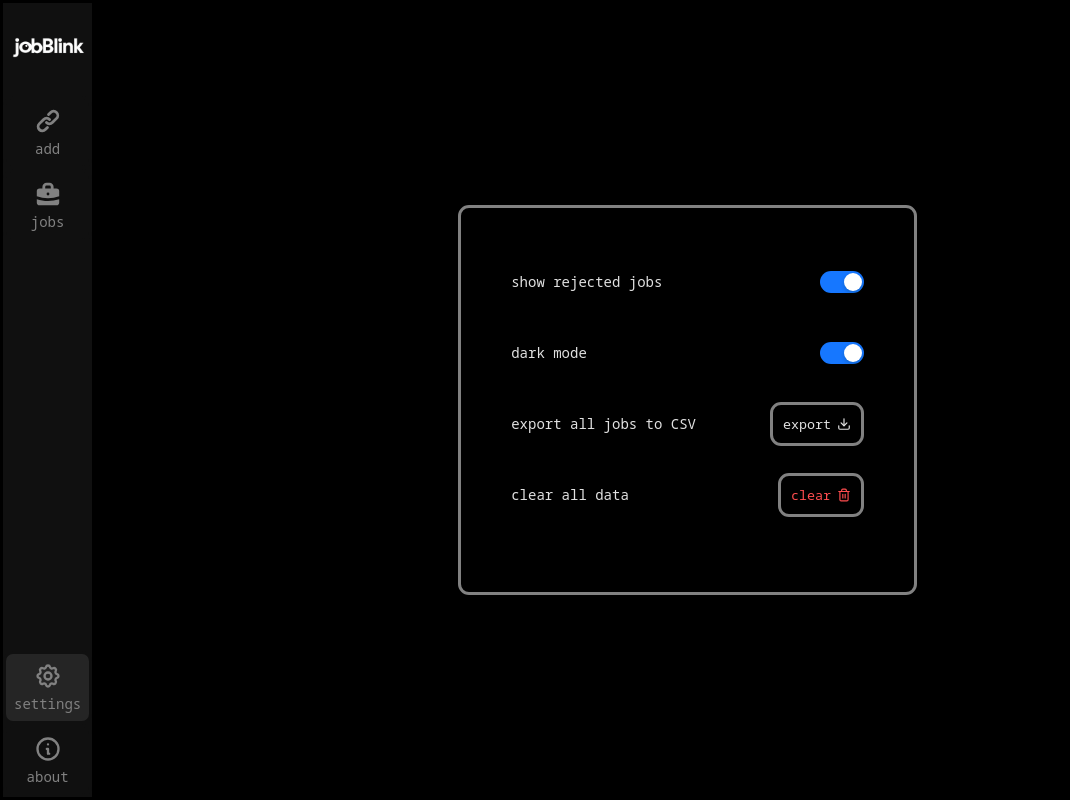
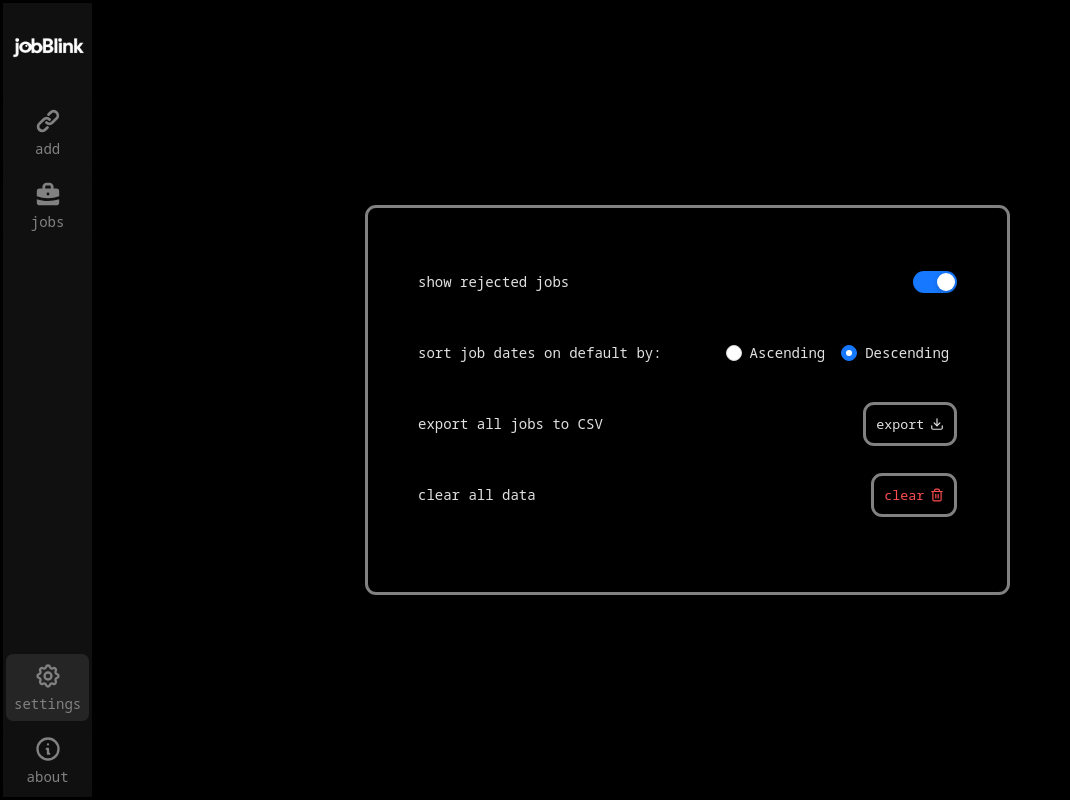
Before and after one commit to 9Mohamedismail/jobBlink, a React (Vite) app: page /settings in a window 1280 px wide. Shown: the whole page, without its empty margins (0-1070 px from the left). Built offline with nearby package versions, Linux system fonts and the light colour scheme.

Commit message:
removed darkMode and added sortJobs

```diff
--- a/src/components/Columns.jsx
+++ b/src/components/Columns.jsx
@@ -10,9 +10,17 @@ const tagColors = {
   followup: "orange",
 };
 
-const getColumns = ({ handleSave, openModal, handleDelete }) =>
-  [
-    { title: "company", dataIndex: "company", key: "company", editable: true },
+const getColumns = ({ handleSave, openModal, handleDelete, sortJobsBy }) => {
+  console.log("sortJobsBy:", sortJobsBy); // ✅ Now this works properly
+
+  return [
+    {
+      title: "company",
+      dataIndex: "company",
+      key: "company",
+      editable: true,
+      sorter: (a, b) => a.company.localeCompare(b.company),
+    },
     {
       title: "position",
       dataIndex: "position",
@@ -31,8 +39,20 @@ const getColumns = ({ handleSave, openModal, handleDelete }) =>
       key: "location",
       editable: true,
     },
-    { title: "job Type", dataIndex: "jobType", key: "jobType", editable: true },
-    { title: "apply date", dataIndex: "date", key: "date", editable: true },
+    {
+      title: "job Type",
+      dataIndex: "jobType",
+      key: "jobType",
+      editable: true,
+    },
+    {
+      title: "apply date",
+      dataIndex: "date",
+      key: "date",
+      editable: true,
+      sorter: (a, b) => new Date(a.date) - new Date(b.date),
+      defaultSortOrder: sortJobsBy,
+    },
     {
       title: "Tag",
       key: "tag",
@@ -88,5 +108,6 @@ const getColumns = ({ handleSave, openModal, handleDelete }) =>
       }),
     };
   });
+};
 
 export default getColumns;
--- a/src/components/JobTable.jsx
+++ b/src/components/JobTable.jsx
@@ -65,12 +65,14 @@ function JobTable() {
   const [selectedRowKeys, setSelectedRowKeys] = useState([]);
   const [loading, setLoading] = useState(true);
   const [showRejected, setShowRejected] = useState(true);
+  const [sortJobsBy, setsortJobsBy] = useState("descend");
 
   useEffect(() => {
     const settings = RetrieveLocalStorage("settingsData");
     const allJobs = RetrieveLocalStorage("jobData");
 
     setShowRejected(settings.showRejectedJobs);
+    setsortJobsBy(settings.sortJobsBy);
 
     if (!settings.showRejectedJobs) {
       setJobData(allJobs.filter((job) => !job.tag?.includes("rejected")));
@@ -114,7 +116,12 @@ function JobTable() {
     UpdateLocalStorage("jobData", newData);
   };
 
-  const columns = getColumns({ handleSave, openModal, handleDelete });
+  const columns = getColumns({
+    handleSave,
+    openModal,
+    handleDelete,
+    sortJobsBy,
+  });
   const rowSelection = {
     selectedRowKeys,
     onChange: (selectedKeys) => setSelectedRowKeys(selectedKeys),
@@ -141,6 +148,7 @@ function JobTable() {
             </TableButtonsWrapper>
 
             <Table
+              rowKey="key"
               components={{
                 body: {
                   row: EditableRow,
--- a/src/components/SettingsModal.jsx
+++ b/src/components/SettingsModal.jsx
@@ -1,6 +1,6 @@
 import { React, useState, useEffect } from "react";
 import styled from "styled-components";
-import { Switch } from "antd";
+import { Switch, Radio } from "antd";
 import CustomButton from "./CustomButton";
 import { FiDownload, FiTrash2 } from "react-icons/fi";
 import {
@@ -25,6 +25,10 @@ const Row = styled.div`
   align-items: center;
   margin-bottom: 24px;
   gap: 64px;
+
+  .ant-radio-wrapper {
+    color: #e1e1e1 !important;
+  }
 `;
 
 function SettingsModal() {
@@ -51,8 +55,14 @@ function SettingsModal() {
       </Row>
 
       <Row>
-        <p>dark mode</p>
-        <Switch defaultChecked />
+        <p>sort job dates on default by:</p>
+        <Radio.Group
+          onChange={(e) => updateSettings("sortJobsBy", e.target.value)}
+          value={settingsData.sortJobsBy}
+        >
+          <Radio value={"ascend"}>Ascending</Radio>
+          <Radio value={"descend"}>Descending</Radio>
+        </Radio.Group>
       </Row>
 
       <Row>
--- a/src/utils/localStorage.js
+++ b/src/utils/localStorage.js
@@ -18,7 +18,7 @@ export const RetrieveLocalStorage = (key) => {
     if (!data) {
       const defaultSettings = {
         showRejectedJobs: true,
-        darkMode: true,
+        sortJobsBy: "descend",
       };
       localStorage.setItem("settingsData", JSON.stringify(defaultSettings));
       return defaultSettings;
```
Also changed, not shown: 1 other file (tests, documents, lock files or other folders).
